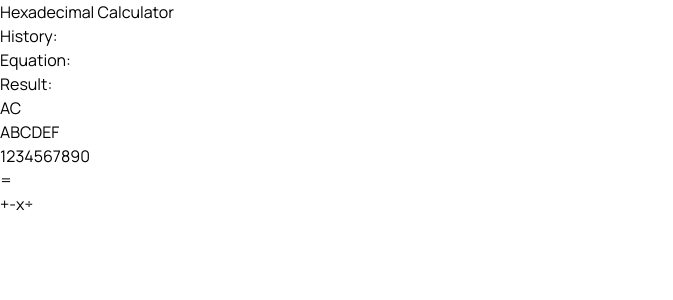
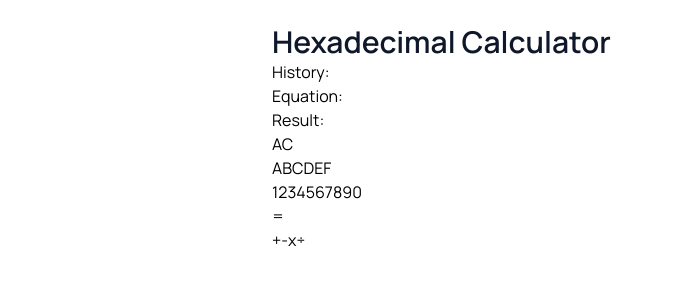
Before and after one commit to tayla-orsmond/IMY-772-Calculator, an Angular app in the folder imy-772-calculator/: page / in a window 1280 px wide. Shown: the top 300 px of the page, without its empty margins (0-673 px from the left). Built offline with nearby package versions, Linux system fonts and the light colour scheme.

Commit message:
App styles

```diff
--- a/imy-772-calculator/src/app/app.component.html
+++ b/imy-772-calculator/src/app/app.component.html
@@ -1,3 +1,5 @@
-<h1>{{title}}</h1>
-<app-calculator></app-calculator>
-<router-outlet />
+<div class="max-w-3xl p-4 my-2 mx-auto">
+    <h1 class="text-3xl font-semibold text-slate-900">{{title}}</h1>
+    <app-calculator></app-calculator>
+    <router-outlet />
+</div>
```
